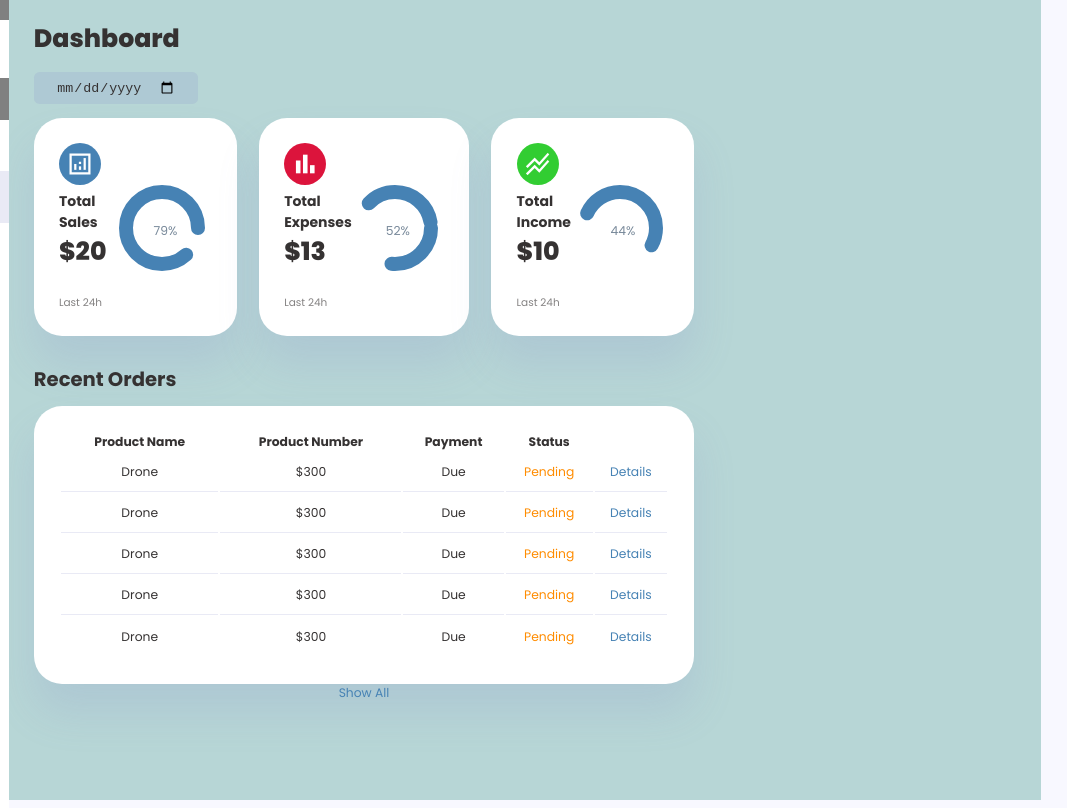
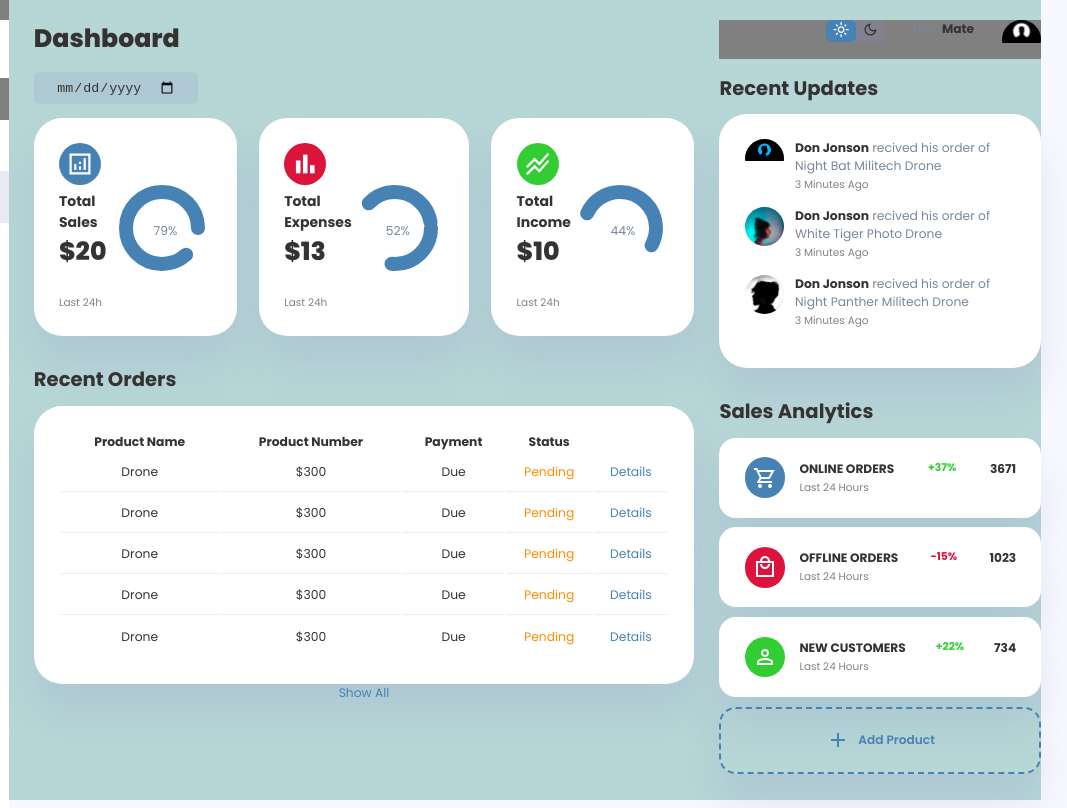
Before and after one commit to SebastianSloma/Admin-Dashboard, a plain HTML site: page index.html in a window 1280 px wide. Shown: the full height of the page, 213-1280 px from the left. Drawn offline with nearby package versions, Linux system fonts and the light colour scheme.

Commit message:
added and styled right side:  admin icon, recent updates, sales analytics

```diff
--- a/index.html
+++ b/index.html
@@ -78,7 +78,7 @@
 				<div class="date">
 					<input type="date" name="" id="" />
 				</div>
-<!-- Insights -->
+				<!-- Insights -->
 				<div class="insights">
 					<!-- Sales -->
 					<div class="sales">
@@ -192,6 +192,122 @@
 					<a href="#">Show All</a>
 				</div>
 			</main>
+			<!-- Right Side -->
+			<div class="right">
+				<div class="top">
+					<button id="menu-btn">
+						<span class="material-symbols-sharp"> menu </span>
+					</button>
+					<div class="theme-toggler">
+						<span class="material-symbols-sharp active"> light_mode </span>
+						<span class="material-symbols-sharp"> dark_mode </span>
+					</div>
+					<div class="profile">
+						<div class="info">
+							<p>Hey, <b>Mate</b></p>
+							<small class="text-muted">Admin</small>
+						</div>
+						<div class="profile-photo">
+							<img src="images/joe-shields-dLij9K4ObYY-unsplash.jpg" alt="" />
+						</div>
+					</div>
+				</div>
+				<!-- right middle side -->
+				<div class="recent-updates">
+					<h2>Recent Updates</h2>
+					<div class="updates">
+						<div class="update">
+							<div class="profile-photo">
+								<img src="images/ben-sweet-2LowviVHZ-E-unsplash.jpg" alt="" />
+							</div>
+							<div class="message">
+								<p>
+									<b>Don Jonson</b> recived his order of Night Bat Militech
+									Drone
+								</p>
+								<small class="text-muted">3 Minutes Ago</small>
+							</div>
+						</div>
+						<div class="update">
+							<div class="profile-photo">
+								<img
+									src="images/kenrick-mills-rfePWka7VPU-unsplash.jpg"
+									alt=""
+								/>
+							</div>
+							<div class="message">
+								<p>
+									<b>Don Jonson</b> recived his order of White Tiger Photo Drone
+								</p>
+								<small class="text-muted">3 Minutes Ago</small>
+							</div>
+						</div>
+						<div class="update">
+							<div class="profile-photo">
+								<img
+									src="images/krunal-mistry-becBmRX__C4-unsplash.jpg"
+									alt=""
+								/>
+							</div>
+							<div class="message">
+								<p>
+									<b>Don Jonson</b> recived his order of Night Panther Militech
+									Drone
+								</p>
+								<small class="text-muted">3 Minutes Ago</small>
+							</div>
+						</div>
+					</div>
+				</div>
+				<div class="sales-analytics">
+					<h2>Sales Analytics</h2>
+					<div class="item online">
+						<div class="icon">
+							<span class="material-symbols-sharp"> shopping_cart </span>
+						</div>
+						<div class="right">
+							<div class="info">
+								<h3>ONLINE ORDERS</h3>
+								<small class="text-muted">Last 24 Hours</small>
+							</div>
+							<h5 class="success">+37%</h5>
+							<h3>3671</h3>
+						</div>
+					</div>
+					<div class="item offline">
+						<div class="icon">
+							<span class="material-symbols-sharp"> local_mall </span>
+						</div>
+						<div class="right">
+							<div class="info">
+								<h3>OFFLINE ORDERS</h3>
+								<small class="text-muted">Last 24 Hours</small>
+							</div>
+							<h5 class="danger">-15%</h5>
+							<h3>1023</h3>
+						</div>
+					</div>
+					<div class="item customers">
+						<div class="icon">
+							<span class="material-symbols-sharp"> person </span>
+						</div>
+						<div class="right">
+							<div class="info">
+								<h3>NEW CUSTOMERS</h3>
+								<small class="text-muted">Last 24 Hours</small>
+							</div>
+							<h5 class="success">+22%</h5>
+							<h3>734</h3>
+						</div>
+					</div>
+					<div class="item add-product">
+						<div>
+							<span class="material-symbols-sharp"> add </span>
+							<h3>Add Product</h3>
+						</div>
+					</div>
+				</div>
+			</div>
 		</div>
 
 		<script src="script.js"></script>
--- a/style.css
+++ b/style.css
@@ -368,3 +368,144 @@ main .recent-orders a {
 	max-width: 1rem auto;
 	color: var(--color-primary);
 }
+
+/* RIGHT SIDE */
+
+.right {
+	margin-top: 1.4rem;
+}
+.right .top {
+	display: flex;
+	justify-content: end;
+	gap: 2rem;
+	background: gray;
+}
+
+.right .top button {
+	display: none;
+}
+
+.right .theme-toggler {
+	background: var(--color-light);
+	display: flex;
+	justify-content: space-between;
+	align-items: center;
+	height: 1.6rem;
+	width: 4.2rem;
+	cursor: pointer;
+	border-radius: var(--border-radius-1);
+}
+
+.right .theme-toggler span {
+	font-size: 1.2rem;
+	width: 50%;
+	height: 100%;
+	display: flex;
+	justify-content: center;
+	align-items: center;
+}
+
+.right .theme-toggler span.active {
+	background: var(--color-primary);
+	color: white;
+	border-radius: var(--border-radius-1);
+}
+
+.right .top .profile {
+	display: flex;
+	gap: 2rem;
+	text-align: right;
+}
+
+/* Right Side Recent Updates */
+.right .recent-updates {
+	margin-top: 1rem;
+}
+
+.right .recent-updates h2 {
+	margin-bottom: 0.8rem;
+}
+.right .recent-updates .updates {
+	background: var(--color-white);
+	padding: var(--card-padding);
+	border-radius: var(--card-border-radius);
+	box-shadow: var(--box-shadow);
+	transition: all 300ms ease;
+}
+.right .recent-updates .updates:hover {
+	box-shadow: none;
+}
+.right .recent-updates .updates .update {
+	display: grid;
+	grid-template-columns: 2.6rem auto;
+	gap: 1rem;
+	margin-bottom: 1rem;
+}
+
+/* Sales Analytics */
+
+.right .sales-analytics {
+	margin-top: 2rem;
+}
+
+.right .sales-analytics h2 {
+	margin-bottom: 0.8rem;
+}
+
+.right .sales-analytics .item {
+	background: var(--color-white);
+	display: flex;
+	align-items: center;
+	gap: 1rem;
+	margin-bottom: 0.7rem;
+	padding: 1.4rem var(--card-padding);
+	border-radius: var(--border-radius-3);
+	box-shadow: var(--box-shadow);
+	transition: all 300ms ease;
+}
+
+.right .sales-analytics .item:hover {
+	box-shadow: none;
+}
+
+.right .sales-analytics .item .right {
+	display: flex;
+	justify-content: space-between;
+	align-items: start;
+	margin: 0;
+	width: 100%;
+}
+.right .sales-analytics .item .icon {
+	display: flex;
+	padding: 0.6rem;
+	color: var(--color-white);
+	border-radius: 50%;
+	background: var(--color-primary);
+}
+
+.right .sales-analytics .item.offline .icon {
+	background: var(--color-danger);
+}
+
+.right .sales-analytics .item.customers .icon {
+	background: var(--color-success);
+}
+
+.right .sales-analytics .add-product {
+	display: flex;
+	align-items: center;
+	justify-content: center;
+	background-color: transparent;
+	border: 2px dashed var(--color-primary);
+	color: var(--color-primary);
+}
+
+.right .sales-analytics .add-product div {
+	display: flex;
+	align-items: center;
+	gap: 0.6rem;
+}
+
+.right .sales-analytics .add-product div h3 {
+	font-weight: 600;
+}
```
Also changed, not shown: images/ben-sweet-2LowviVHZ-E-unsplash.jpg (added), images/joe-shields-dLij9K4ObYY-unsplash.jpg (added), images/kenrick-mills-rfePWka7VPU-unsplash.jpg (added), images/krunal-mistry-becBmRX__C4-unsplash.jpg (added).
